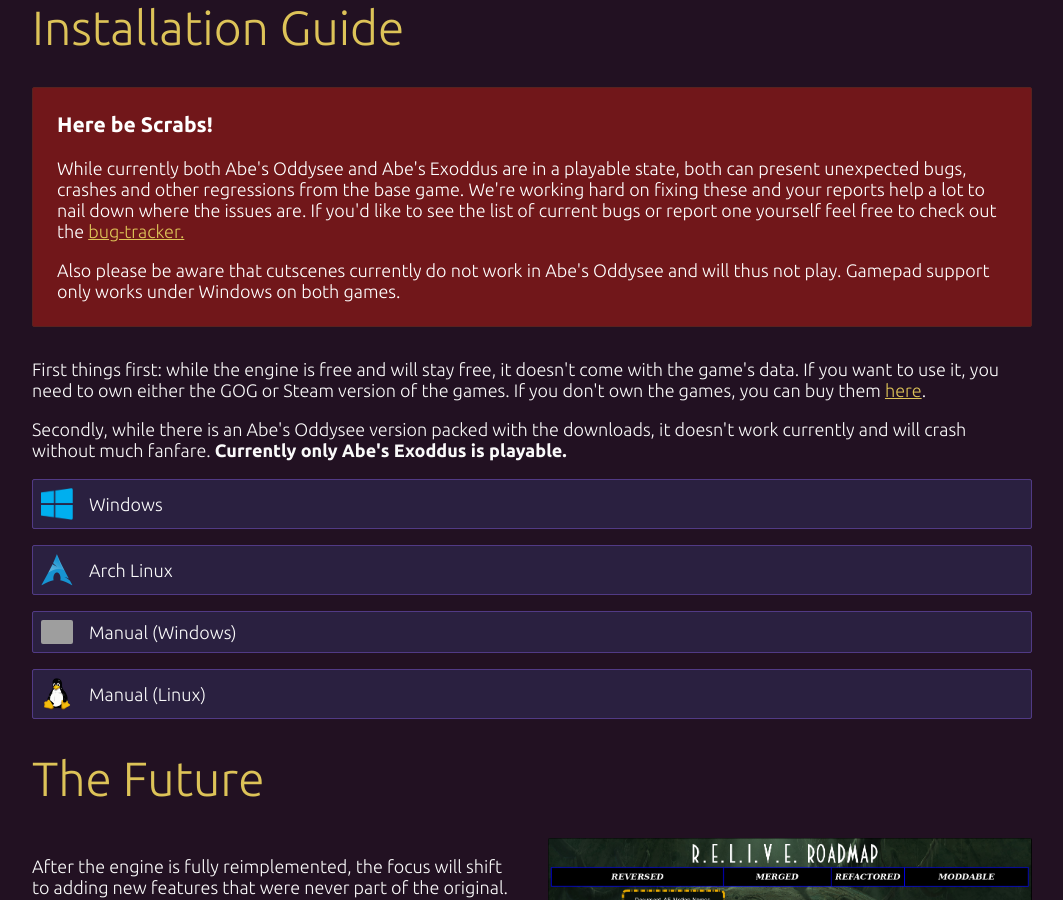
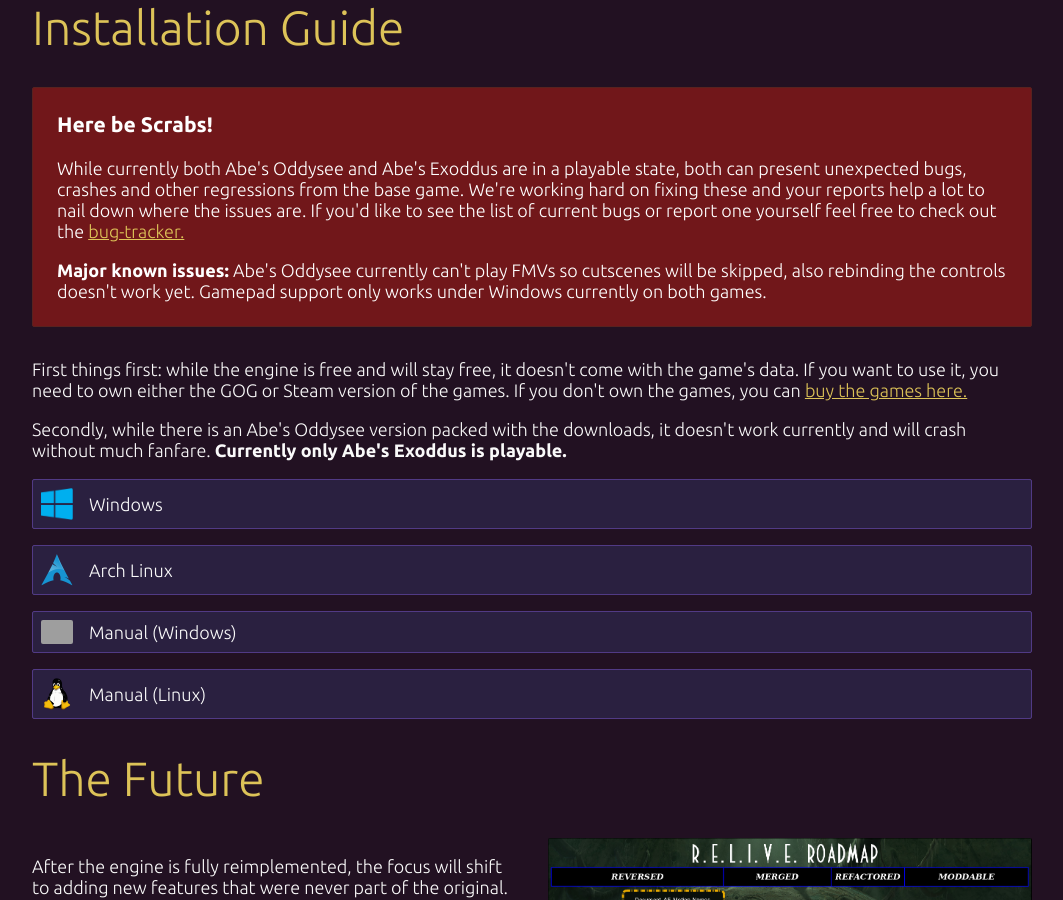
Before and after one commit to AliveTeam/AliveTeam.github.io, a Jekyll site: the page built from index.html, in a window 1280 px wide and 900 px high, scrolled down 1343 px. Shown: the whole window, without its empty margins (108-1171 px from the left). Built offline with Jekyll 4.4.1, drawn with Linux system fonts in a browser that asks for light colours; grey boxes are pictures that could not be loaded.

```diff
--- a/_layouts/blogpost.html
+++ b/_layouts/blogpost.html
@@ -3,6 +3,7 @@
   <head>
     <meta name="viewport" content="width=device-width, initial-scale=1.0">
     <meta charset="UTF-8">
+    <meta name="description" content="An open-source Abe's Oddysee/Abe's Exoddus engine.">
     <link rel="stylesheet" href="/css/common.css">
     <link rel="stylesheet" href="/css/blog.css">
     <link rel="icon" href="/imgs/scrab.png">
@@ -18,7 +19,7 @@
     <header>
       <div>
         <a href="/index.html">
-          <img src="/imgs/scrab.png">
+          <img alt="R.E.L.I.V.E. Engine logo" src="/imgs/scrab.png">
           <h1>R.E.L.I.V.E.</h1>
         </a>
         <nav>
--- a/_layouts/default.html
+++ b/_layouts/default.html
@@ -3,6 +3,7 @@
   <head>
     <meta name="viewport" content="width=device-width, initial-scale=1.0">
     <meta charset="UTF-8">
+    <meta name="description" content="An open-source Abe's Oddysee/Abe's Exoddus engine.">
     <link rel="stylesheet" href="/css/common.css">
     <link rel="icon" href="/imgs/scrab.png">
     <title>R.E.L.I.V.E. Engine</title>
@@ -17,7 +18,7 @@
     <header>
       <div>
         <a href="/index.html">
-          <img src="/imgs/scrab.png">
+          <img alt="R.E.L.I.V.E. Engine logo" src="/imgs/scrab.png">
           <h1>R.E.L.I.V.E.</h1>
         </a>
         <nav>
--- a/index.html
+++ b/index.html
@@ -16,7 +16,7 @@
           third-party tools, by providing both convenience and compatibility features like:</p>
       </div>
       <div>
-      <img src="/imgs/scrab.png">
+      <img alt="R.E.L.I.V.E. Engine logo" src="/imgs/scrab.png">
       <div id="downloads">
         <h3>Downloads & Instructions</h3>
         <div id="links">
@@ -84,14 +84,14 @@
           out the <a href="https://github.com/AliveTeam/alive_reversing/projects/1">bug-tracker.</a>
         </p>
         <p>
-          Also please be aware that cutscenes currently do not work in Abe's Oddysee and will thus not play.
-          Gamepad support only works under Windows on both games.
+          <b>Major known issues:</b> Abe's Oddysee currently can't play FMVs so cutscenes will be skipped,
+          also rebinding the controls doesn't work yet. Gamepad support only works under Windows currently on both games.
         </p>
       </div>
 
       <p>First things first: while the engine is free and will stay free, it doesn't come with the
       game's data. If you want to use it, you need to own either the GOG or Steam version of the
-      games. If you don't own the games, you can buy them <a href="http://www.oddworld.com/buy-games/">here</a>.</p>
+      games. If you don't own the games, you can <a href="http://www.oddworld.com/buy-games/">buy the games here.</a></p>
 
       <p>Secondly, while there is an Abe's Oddysee version packed with the downloads, it doesn't
       work currently and will crash without much fanfare. <strong>Currently only Abe's Exoddus is
@@ -100,7 +100,7 @@
       <details>
         <summary>
           <div>
-            <img src="/imgs/windows.png">
+            <img alt="Windows" src="/imgs/windows.png">
             <span>Windows</span>
           </div>
         </summary>
@@ -119,7 +119,7 @@
       <details>
         <summary>
           <div>
-            <img src="/imgs/arch.png">
+            <img alt="Arch Linux" src="/imgs/arch.png">
             <span>Arch Linux</span>
           </div>
         </summary>
@@ -133,7 +133,7 @@
       <details>
         <summary>
           <div>
-            <img srC="/imgs/vs.png">
+            <img alt="Visual Studio" src="/imgs/vs.png">
             <span>Manual (Windows)</span>
           </div>
         </summary>
@@ -145,7 +145,7 @@
       <details>
         <summary>
           <div>
-            <img src="/imgs/tux.png">
+            <img alt="Tux" src="/imgs/tux.png">
             <span>Manual (Linux)</span>
           </div>
         </summary>
@@ -180,7 +180,7 @@
           </ul>
         </div>
         <figure>
-          <a href="imgs/roadmap.png" target="_blank"><img src="imgs/roadmap.png"></a>
+          <a href="imgs/roadmap.png" target="_blank"><img alt="Roadmap of the RELIVE project." src="imgs/roadmap.png"></a>
           <figcaption>Click on the image to see it in full size.</figcaption>
         </figure>
       </div>
```
Also changed, not shown: other parts of index.html (+2 -2 lines).
